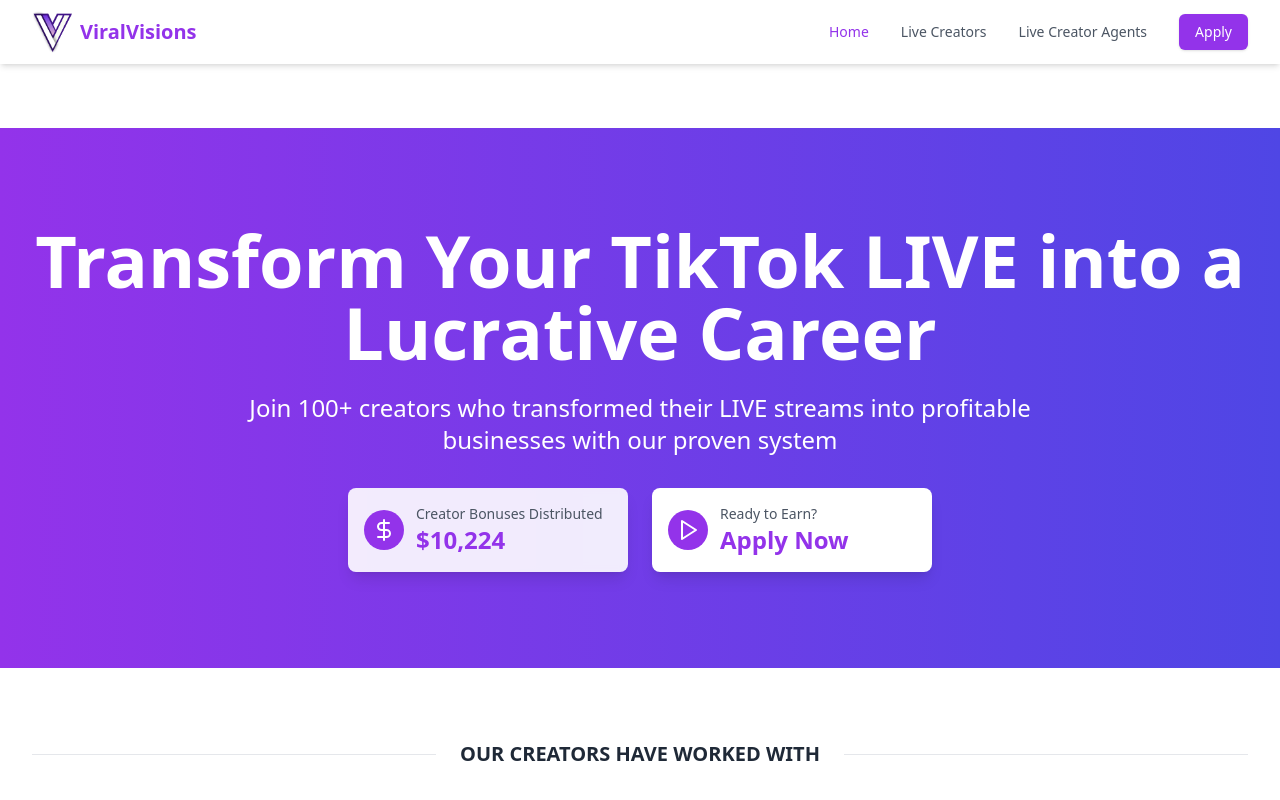
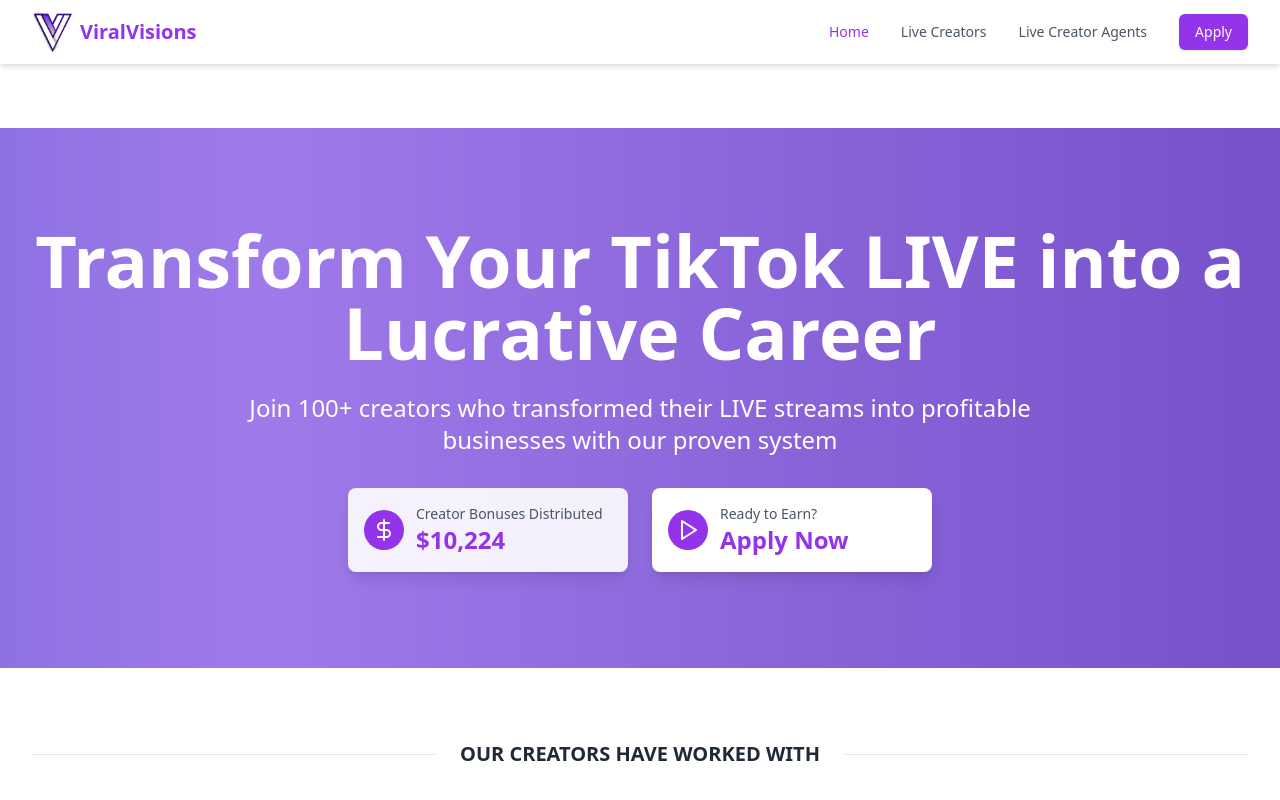
Before and after one commit to adamaboelmatty/viralvisions, a Next.js app: page / in a window 1280 px wide. Shown: the top 800 px of the page. Built offline with nearby package versions, Linux system fonts and the light colour scheme.

Commit message:
“Updated”

```diff
--- a/src/app/(components)/hero-section.tsx
+++ b/src/app/(components)/hero-section.tsx
@@ -1,4 +1,3 @@
-// hero-section.tsx
 'use client';
 
 import React from "react";
@@ -12,26 +11,21 @@
 
 export function HeroSection({ setCurrentPage }: HeroSectionProps) {
   return (
-    <section
-      className="bg-gradient-to-r from-purple-600 to-indigo-600 text-white"
-    >
-      <div
-        className="max-w-7xl mx-auto px-4 sm:px-6 lg:px-8 py-24 text-center"
-      >
-        <h1
-          className="text-4xl sm:text-5xl md:text-7xl font-extrabold mb-6"
-        >
+    <section className="animated-gradient text-white">
+      <div className="max-w-7xl mx-auto px-4 sm:px-6 lg:px-8 py-24 text-center">
+        <h1 className="text-4xl sm:text-5xl md:text-7xl font-extrabold mb-6">
           Transform Your TikTok LIVE into a Lucrative Career
         </h1>
         <p className="text-xl sm:text-2xl mb-8 max-w-4xl mx-auto">
           Join 100+ creators who transformed their LIVE streams into profitable businesses with our proven system
         </p>
 
-        {/* Side by side container with equal widths */}
         <div className="flex flex-col sm:flex-row justify-center items-center gap-6">
           <LiveEarningsCounter />
-
-          <div className="bg-white rounded-lg p-4 shadow-lg flex items-center gap-3 hover:bg-gray-50 transition-colors cursor-pointer w-[280px]" onClick={() => setCurrentPage("eligibility")}>
+          <div
+            className="bg-white rounded-lg p-4 shadow-lg flex items-center gap-3 hover:bg-gray-50 transition-colors cursor-pointer w-[280px]"
+            onClick={() => setCurrentPage("eligibility")}
+          >
             <div className="bg-purple-600 rounded-full p-2">
               <PlayIcon className="w-6 h-6 text-white" />
             </div>
--- a/src/app/globals.css
+++ b/src/app/globals.css
@@ -205,3 +205,20 @@
     @apply text-xl font-semibold text-gray-900 mb-6 mt-0;
   }
 }
+.animated-gradient {
+  background: linear-gradient(270deg, #6b46c1, #9f7aea, #4c51bf); /* Added Light Lavender */
+  background-size: 200% 200%;
+  animation: subtle-gradient-animation 10s ease-in-out infinite;
+}
+
+@keyframes subtle-gradient-animation {
+  0% {
+    background-position: 0% 50%;
+  }
+  50% {
+    background-position: 100% 50%;
+  }
+  100% {
+    background-position: 0% 50%;
+  }
+}
```
